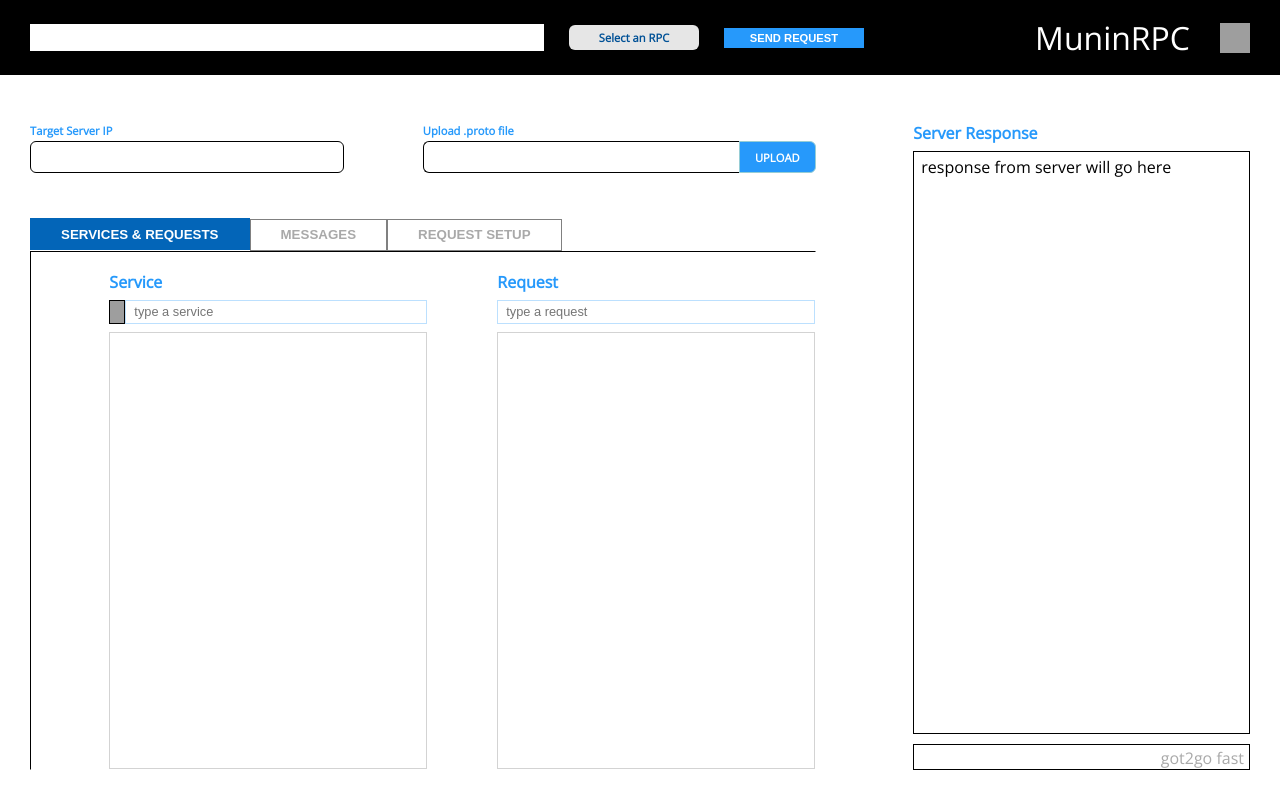
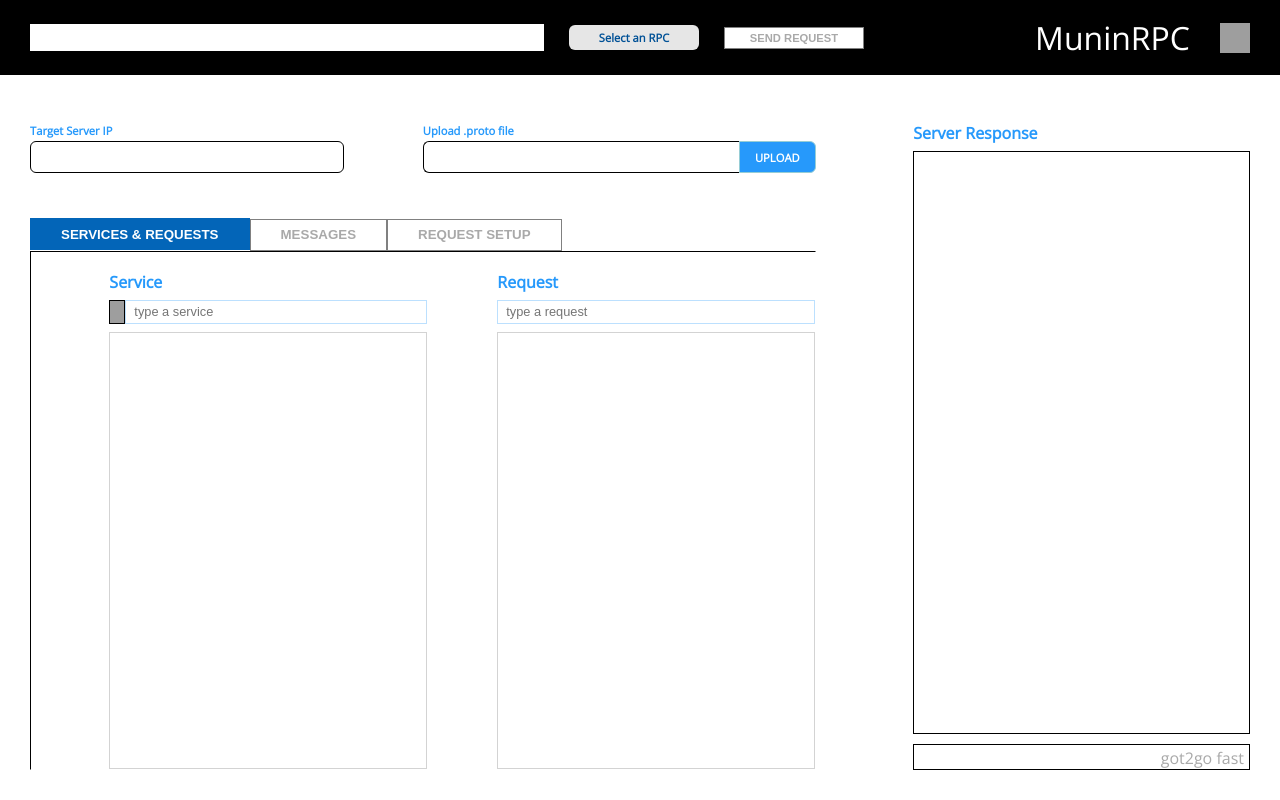
Before and after one commit to muninrpc/muninrpc, a React app: page / in a window 1280 px wide. Built offline with nearby package versions, Linux system fonts and the light colour scheme; grey boxes are pictures that could not be loaded.

Commit message:
Disable Send Request button until targetIP is filled

```diff
--- a/app/src/components/Header.tsx
+++ b/app/src/components/Header.tsx
@@ -6,14 +6,13 @@
   export interface Props {
     trail: string;
     connectType: CallType | string;
+    targetIP: string;
     handleSendRequest: () => any;
   }
 }
 
 export function Header(props: HeaderProps.Props, context?: any) {
   const { trail, connectType } = props;
-  console.log("header props", props);
-
   let userConnectType;
 
   switch (connectType) {
@@ -43,7 +42,7 @@
       <div className="header-left">
         <div className="trail">{trail}</div>
         <div className="connection-display">{userConnectType}</div>
-        <button className="send-button" onClick={props.handleSendRequest}>
+        <button className="send-button" onClick={props.handleSendRequest} disabled={props.targetIP.length ? false : true}>
           SEND REQUEST
         </button>
       </div>
--- a/app/src/models/MainModel.ts
+++ b/app/src/models/MainModel.ts
@@ -13,7 +13,7 @@
   mode: MainModel.Mode;
   serviceList: string[];
   messageList: any;
-  serverResponse: string[];
+  serverResponse: string;
   packageDefinition: protoLoader.PackageDefinition;
   selectedService: string;
   selectedRequest: string;
--- a/app/src/reducers/main.ts
+++ b/app/src/reducers/main.ts
@@ -21,7 +21,7 @@
   mode: MainModel.Mode.SHOW_SERVICE,
   serviceList: [],
   messageList: {},
-  serverResponse: ["response from server will go here"],
+  serverResponse: "",
   packageDefinition: null,
   selectedService: null,
   selectedRequest: null,
@@ -289,12 +289,13 @@
         ...state,
       };
     },
+
     [mainActions.Type.HANDLE_REPEATED_CLICK]: (state, action) => ({
       ...state,
       arguments: action.payload,
     }),
+
     [mainActions.Type.HANDLE_SEND_REQUEST]: (state, action) => {
-      console.log("firing");
       const baseConfig: BaseConfig = {
         grpcServerURI: state.targetIP,
         packageDefinition: state.packageDefinition,
@@ -314,7 +315,14 @@
         };
         console.log("merged config", mergedConfig);
         const handler = GrpcHandlerFactory.createHandler(mergedConfig);
-        handler.initiateRequest().then(response => console.log(response));
+        handler.initiateRequest()
+          .then(response => {
+            console.log('response', response)
+            return ({
+              ...state,
+              serverResponse: response
+            })
+          })
       }
     },
   },
--- a/app/src/store/index.ts
+++ b/app/src/store/index.ts
@@ -1,6 +1,7 @@
 import { Store, createStore, applyMiddleware } from "redux";
 import { composeWithDevTools } from "redux-devtools-extension";
 import { RootState, rootReducer } from "../reducers/index";
+import ReduxThunk from 'redux-thunk';
 
 export function configureStore(initialState?: RootState): Store<RootState> {
   let middleware = applyMiddleware();
--- a/app/src/styles/components/_Header.scss
+++ b/app/src/styles/components/_Header.scss
@@ -36,6 +36,11 @@
     }
     button:active {
       color: darken($primary-color, 20%);
+    }
+    button:disabled {
+      background: white;
+      border: 1px solid grey;
+      color: darkgrey;
     }
 
     .connection-display {
--- a/package.json
+++ b/package.json
@@ -1,5 +1,5 @@
 {
-  "name": "MuninRPC",
+  "name": "munin-rpc",
   "version": "1.0.0",
   "description": "protobuf and HTTP2 testing tool",
   "main": "main_process.js",
@@ -54,6 +54,7 @@
     "react-dom": "^16.2.0",
     "react-redux": "^6.0.1",
     "redux": "^4.0.1",
-    "redux-actions": "^2.6.5"
+    "redux-actions": "^2.6.5",
+    "redux-thunk": "^2.3.0"
   }
 }
```
Also changed, not shown: 1 other file (tests, documents, lock files or other folders).
